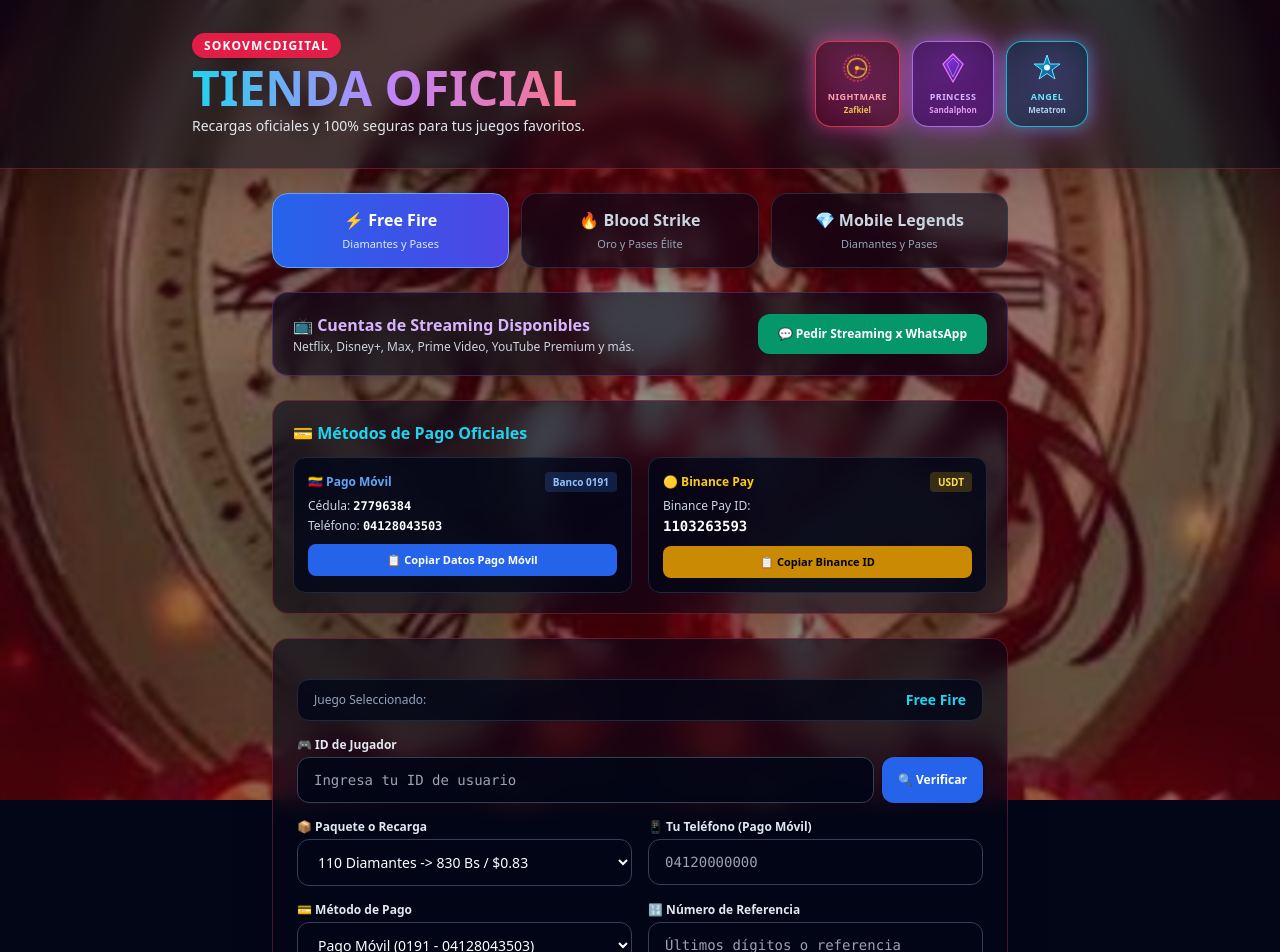
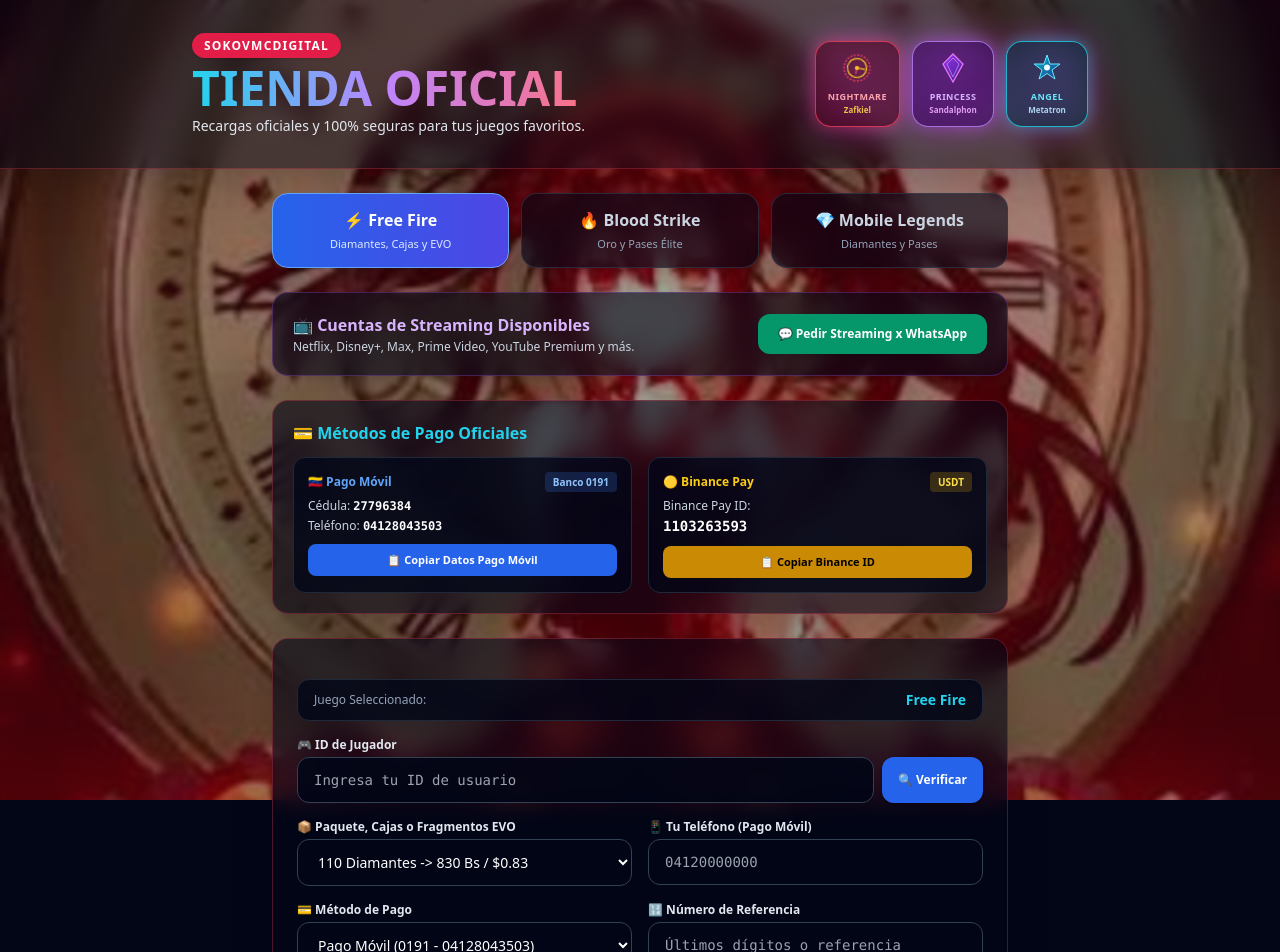
Before and after one commit to juegosmvp63-maker/juegosmvp63-maker-Sokov-Backend, a website: page public/index.html in a window 1280 px wide. Shown: the top 952 px of the page. Drawn offline with nearby package versions, Linux system fonts and the light colour scheme.

Commit message:
Add files via upload

```diff
--- a/public/index.html
+++ b/public/index.html
@@ -26,8 +26,8 @@
 </head>
 <body class="bg-slate-950 text-white font-sans min-h-screen pb-24 relative">
   <!-- Fondo de Kurumi Tokisaki con respaldo de color garantizado -->
-  <div class="fixed inset-0 w-full h-full z-[-2] bg-cover bg-center bg-no-repeat bg-[#120408]" style="background-image: url('kurumi-bg.jpg');"></div>
-  <div class="fixed inset-0 z-[-1] bg-slate-950/40 backdrop-blur-[1px]"></div>
+  <div class="fixed inset-0 w-full h-full z-[-2] bg-cover bg-center bg-no-repeat bg-[#120408]" style="background-image: url('/kurumi-bg.jpg');"></div>
+  <div class="fixed inset-0 z-[-1] bg-slate-950/35 backdrop-blur-[1px]"></div>
 
   <!-- Banner SokovmcDigital -->
   <header class="relative bg-slate-950/50 backdrop-blur-md py-8 px-4 text-center overflow-hidden shadow-2xl border-b border-rose-500/30">
@@ -96,7 +96,7 @@
     <div class="grid grid-cols-1 sm:grid-cols-3 gap-3 mb-6">
       <button type="button" onclick="seleccionarJuego('Free Fire')" id="btn-ff" class="py-3.5 px-3 bg-gradient-to-r from-blue-600 to-indigo-600 font-black rounded-2xl shadow-xl transition transform active:scale-95 border border-blue-400 flex flex-col items-center justify-center gap-1">
         <span class="text-base">⚡ Free Fire</span>
-        <span class="text-[11px] font-normal text-blue-100">Diamantes y Pases</span>
+        <span class="text-[11px] font-normal text-blue-100">Diamantes, Cajas y EVO</span>
       </button>
       <button type="button" onclick="seleccionarJuego('Blood Strike')" id="btn-bs" class="py-3.5 px-3 bg-slate-950/60 backdrop-blur-md text-slate-300 font-bold rounded-2xl shadow-xl transition transform active:scale-95 border border-slate-700/60 flex flex-col items-center justify-center gap-1 hover:border-purple-500/60">
         <span class="text-base">🔥 Blood Strike</span>
@@ -173,7 +173,7 @@
 
       <div class="grid grid-cols-1 md:grid-cols-2 gap-4">
         <div>
-          <label class="block text-xs font-semibold mb-1 text-slate-200">📦 Paquete o Recarga</label>
+          <label class="block text-xs font-semibold mb-1 text-slate-200">📦 Paquete, Cajas o Fragmentos EVO</label>
           <select id="package_name" class="w-full bg-slate-950/90 border border-slate-700 rounded-xl px-4 py-3 text-sm focus:outline-none focus:border-cyan-500">
           </select>
         </div>
@@ -215,7 +215,10 @@
       "2.398 Diamantes -> 14.972 Bs / $14.97",
       "6.160 Diamantes -> 37.935 Bs / $37.94",
       "Membresía: Tarjeta Semanal -> 1.910 Bs / $1.91",
-      "Membresía: Tarjeta Mensual -> 8.576 Bs / $8.58"
+      "Membresía: Tarjeta Mensual -> 8.576 Bs / $8.58",
+      "50 Cajas de Fragmentos Evo -> 7.020 Bs / $7.02",
+      "100 Cajas de Fragmentos Evo -> 14.040 Bs / $14.04",
+      "Fragmentos Evo (AWM / Woodpecker) -> Consultar / $5.50"
     ];
 
     const paquetesBloodStrike = [
```
